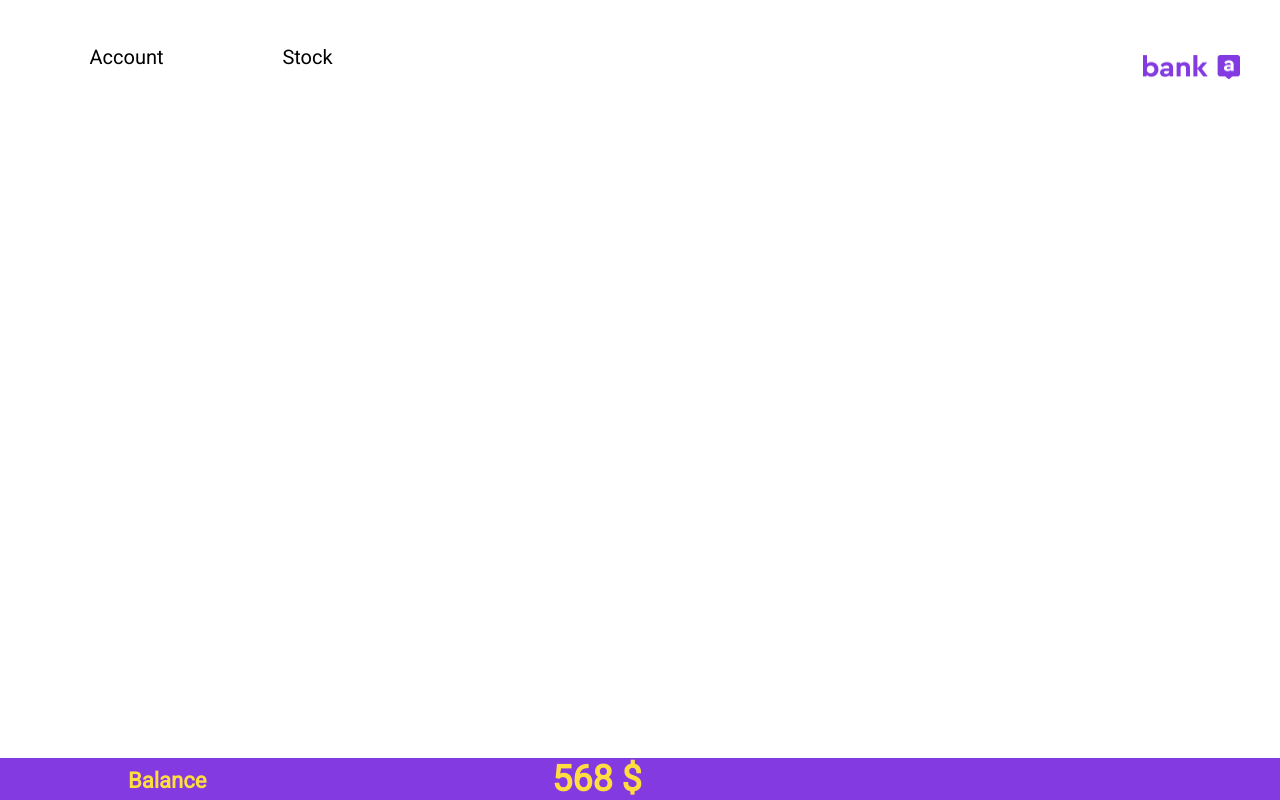
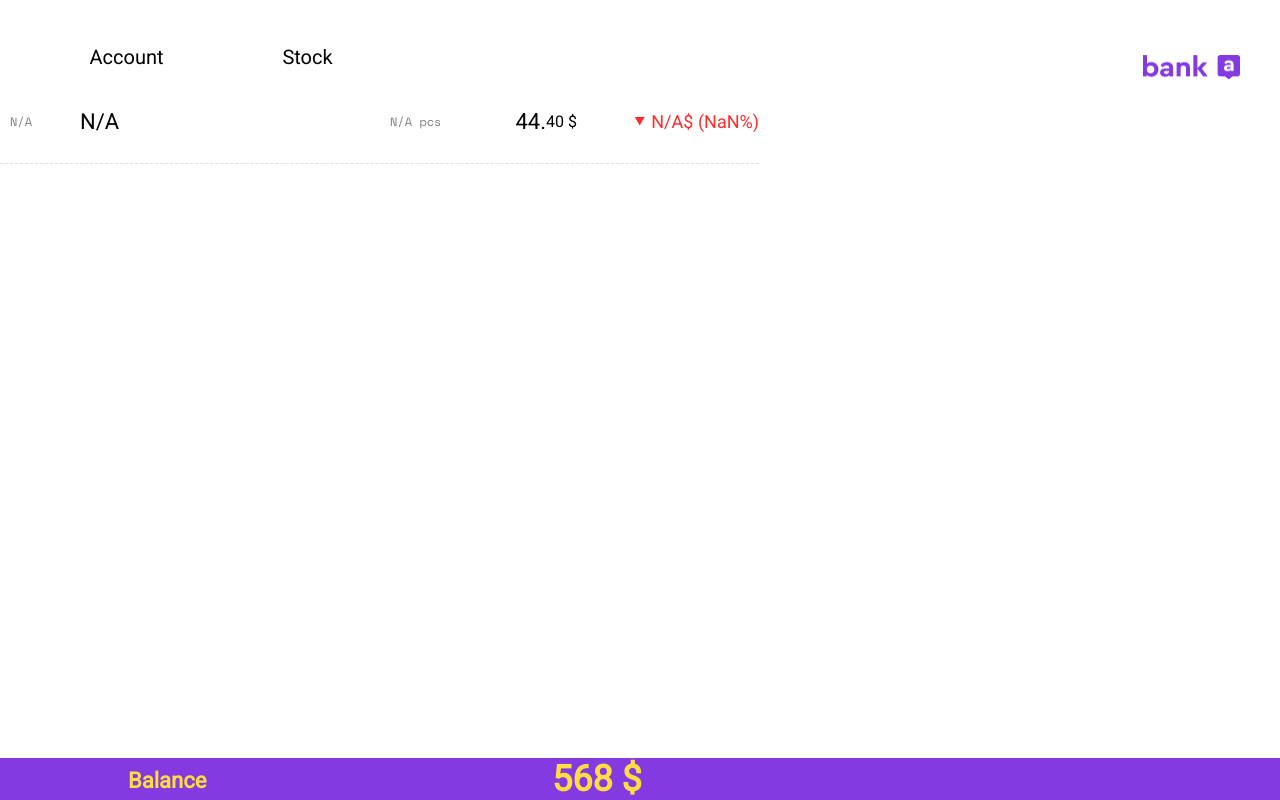
Before and after one commit to shakompk1/Online_Investment, a React (Create React App) app: page / in a window 1280 px wide. Built offline with nearby package versions, Linux system fonts and the light colour scheme.

Commit message:
add small digits

```diff
--- a/src/AccountStockElement.js
+++ b/src/AccountStockElement.js
@@ -51,6 +51,9 @@ text-align: right;
 
 color: #000000`
 
+export const PriceSpan = styled.span `
+font-size: 16px`
+
 const Green = styled.p`
 font-family: Roboto;
 font-size: 18px;
@@ -76,7 +79,7 @@ export default class AccountStock extends Component {
         symbol: 'N/A',
         name: 'N/A',
         amount: 'N/A',
-        price: 'N/A',
+        price: 44.4,
         StockChange: 'N/A',
         StockChangeRate: 'N/A'
     }
@@ -84,6 +87,7 @@ export default class AccountStock extends Component {
     render() {
         const { symbol, name, price, amount, StockChange } = this.props;
         let StockChangeRate = (StockChange * 100 / price).toFixed(2);
+
 
         return (
             <StockSection>
@@ -93,7 +97,7 @@ export default class AccountStock extends Component {
                     <SmallText> {amount} pcs </SmallText>
                 </Cont>
 
-                <PriceP> {price} $ </PriceP>
+                <PriceP>{Math.trunc(price)}. <PriceSpan> {(price%1).toFixed(2)*100} $ </PriceSpan></PriceP>
                 {
                     (StockChange > 0) ?
                         (<Green> ⯅ +{StockChange}$ (+{StockChangeRate}%) </Green>) :
--- a/src/App.js
+++ b/src/App.js
@@ -2,7 +2,7 @@ import React, { Component } from 'react';
 import Header from "./Header/Header";
 import Routing from "./Routing";
 import Balance from "./Balance";
-// import AccountStock from "./AccountStockElement";
+import AccountStock from "./AccountStockElement";
 
 class App extends Component {
   render() {
@@ -11,7 +11,7 @@ class App extends Component {
         <Header />
         <Routing/>
         <Balance amount="568"/>
-        {/* <AccountStock /> */}
+        <AccountStock />
       </div>
     );
   }
--- a/src/stockElement.js
+++ b/src/stockElement.js
@@ -1,16 +1,14 @@
 import React, { Component } from 'react';
 import styled from "styled-components";
 
-import { StockSection, SmallText, NameP, PriceP, Cont } from './AccountStockElement.js';
-
-
+import { StockSection, SmallText, NameP, PriceP, PriceSpan, Cont } from './AccountStockElement.js';
 
 export default class StockElement extends Component {
 
     static defaultProps = {
         symbol: 'N/A',
         name: 'N/A',
-        price: 'N/A',
+        price: 44.4,
     }
 
     render() {
```
